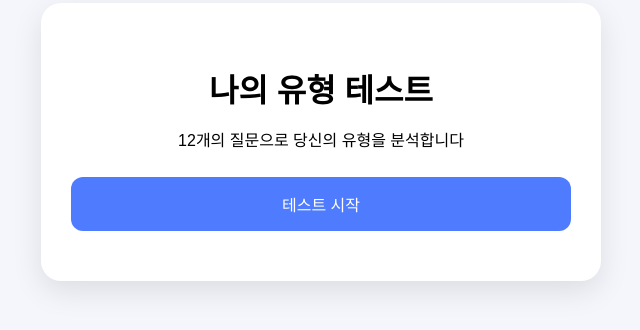
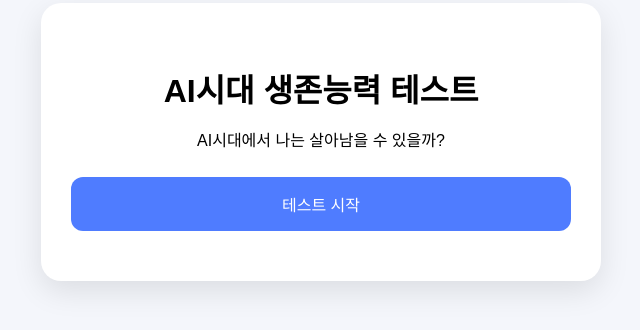
Before and after one commit to 222-ssq/AI, a plain HTML site: page index.html in a window 1280 px wide. Shown: the part 258-588 px from the top of the page, without its empty margins (319-959 px from the left). Drawn offline with Linux system fonts and the light colour scheme.

Commit message:
Update index.html

```diff
--- a/index.html
+++ b/index.html
@@ -2,21 +2,21 @@
 <html lang="ko">
 <head>
   <meta charset="UTF-8">
-  <title>테스트</title>
+  <title>AI시대 생존능력 테스트</title>
   <link rel="stylesheet" href="style.css">
 </head>
 <body>
 
 <!-- 시작 화면 -->
 <div id="start-screen" class="screen">
-  <h1>나의 유형 테스트</h1>
-  <p>12개의 질문으로 당신의 유형을 분석합니다</p>
+  <h1>AI시대 생존능력 테스트</h1>
+  <p>AI시대에서 나는 살아남을 수 있을까?</p>
   <button onclick="startTest()">테스트 시작</button>
 </div>
 
 <!-- 로딩 화면 -->
 <div id="loading-screen" class="screen hidden">
-  <h2>로딩 중...</h2>
+  <h2>질문 준비 중...</h2>
   <div class="loader"></div>
 </div>
 
```
